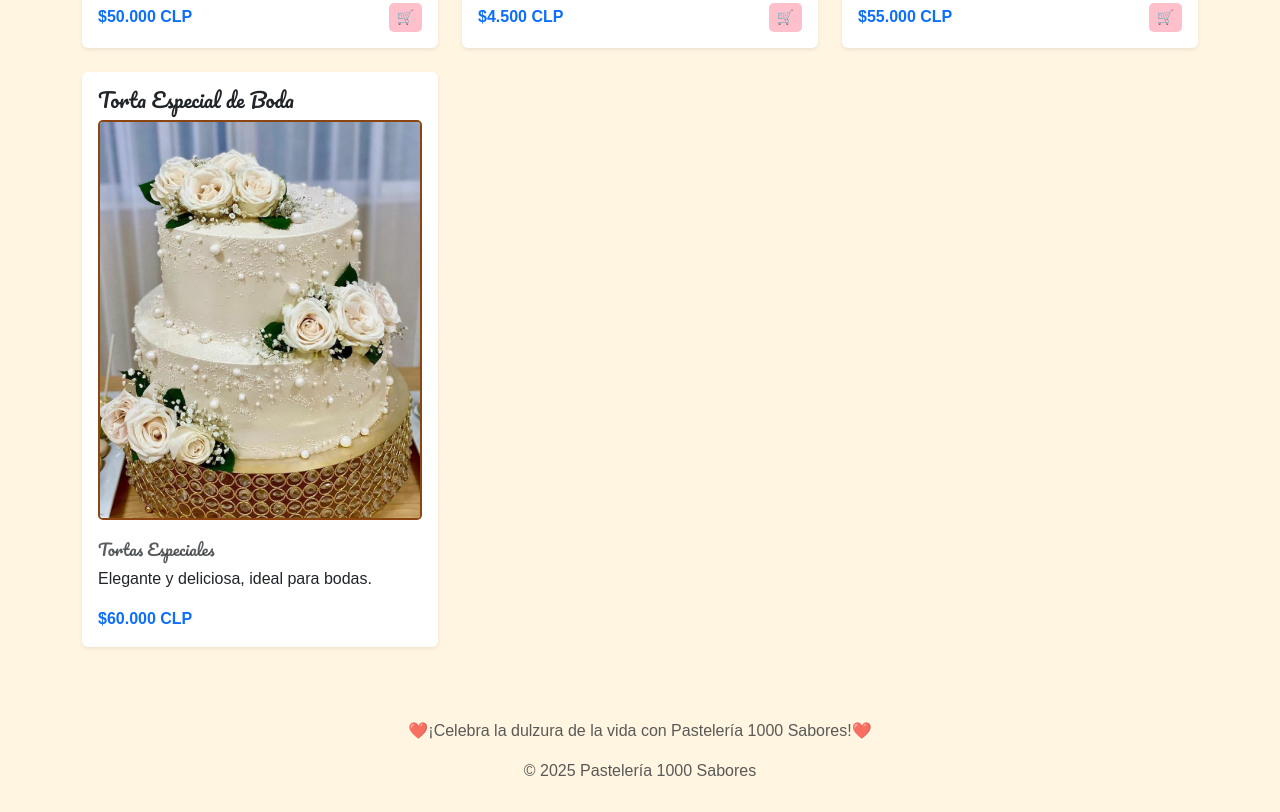
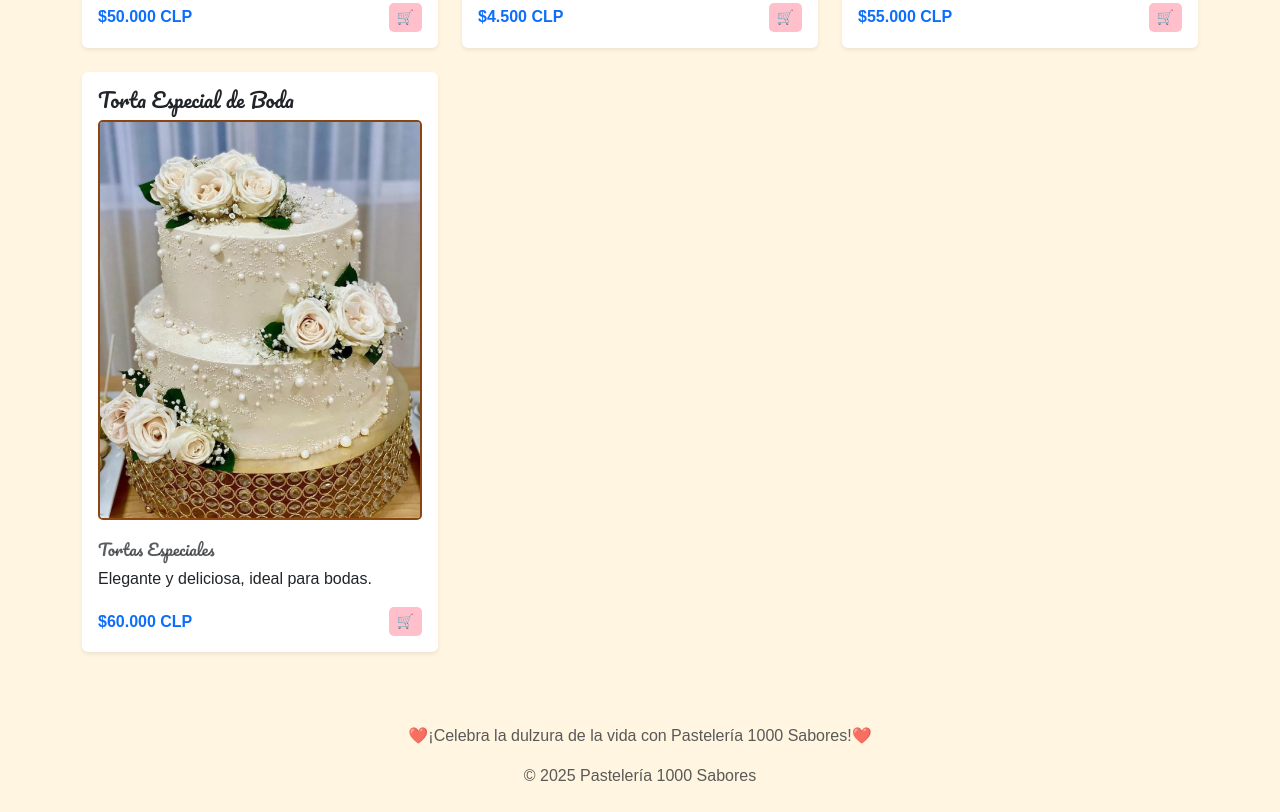
Before and after one commit to belen3434/mil-sabores-website, a plain HTML site: page catalogo.html in a window 1280 px wide. Shown: the part 3193-4005 px from the top of the page. Drawn offline with nearby package versions, Linux system fonts and the light colour scheme.

Commit message:
Agregué un botón carrito que le faltaba a la imagen de la torta de bodas

```diff
--- a/catalogo.html
+++ b/catalogo.html
@@ -326,8 +326,9 @@
             <br/>
             <h6 class="card-subtitle mb-2 text-muted">Tortas Especiales</h6>
             <p class="card-text">Elegante y deliciosa, ideal para bodas.</p>
-            <div class="mt-auto">
+            <div class="mt-auto d-flex justify-content-between align-items-center">
               <span class="fw-bold text-primary">$60.000 CLP</span>
+              <button class="btn btn-sm btn-warning">🛒</button>
             </div>
           </div>
         </div>
```
